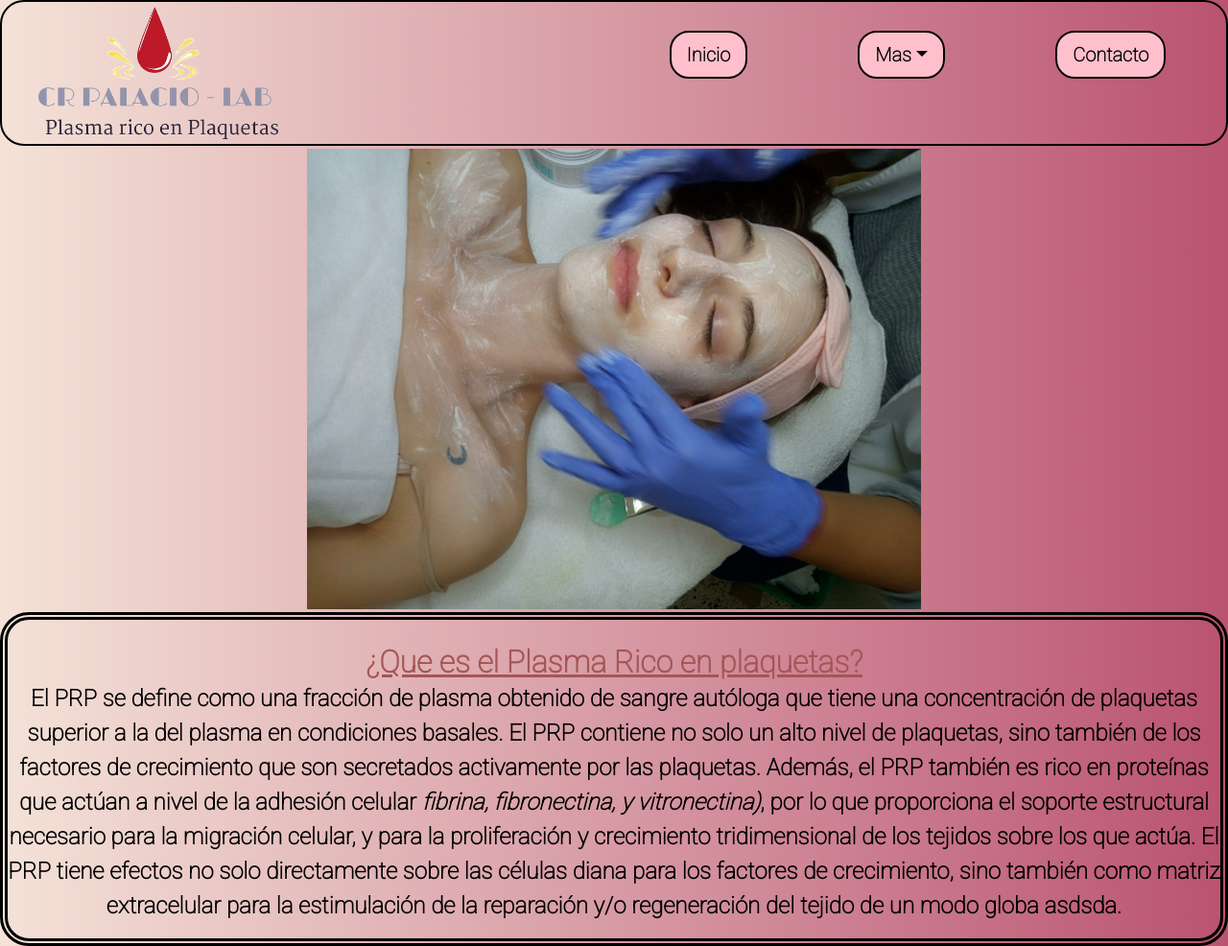
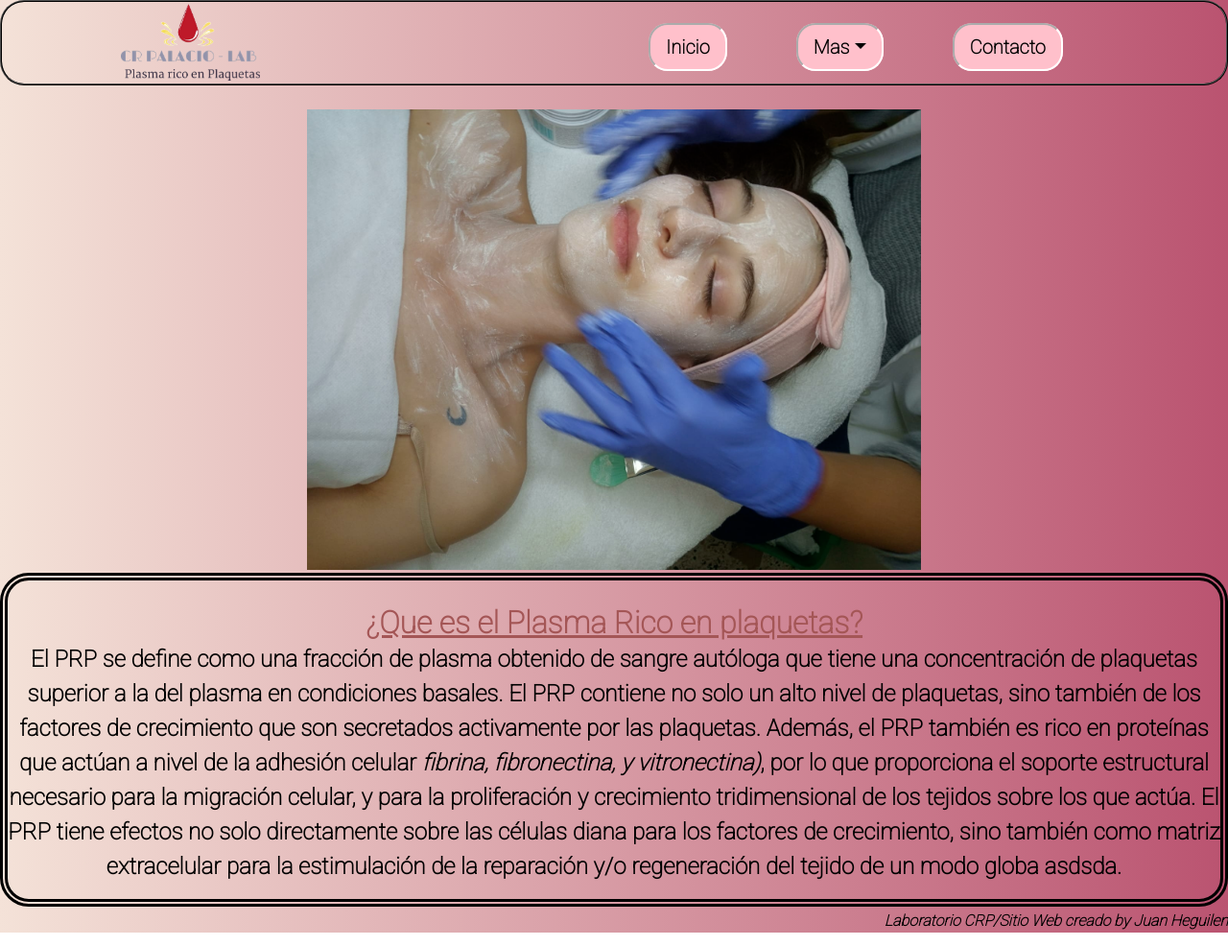
Before and after one commit to Cinqsauvages/ProyectoFinal, a website: page index.html in a window 1280 px wide. Shown: the top 986 px of the page at 96% size. Drawn offline with nearby package versions, Linux system fonts and the light colour scheme.

Commit message:
nuevoDiseñoHead

```diff
--- a/index.html
+++ b/index.html
@@ -22,26 +22,26 @@
     <header class="head">
          <!-- imagen del menu -->
         <div class="foto">
-            <label for=""><a href=""><img src="imagenes/LOGO.png" class="ban"></a></label>
+            <label for=""><a href=""><img src="imagenes/LOGO.png" class="ban animate__animated animate__lightSpeedInRight"></a></label>
         </div>
 
 
         <!-- menu -->
         <nav class="nave">
             <ul class="ul">
-                <li class="botonNave">
+                <li class="botonNave ">
                     <a class="nav-link deco" aria-current="page" href="index.html">Inicio</a>
                 </li>
-                <li class="dropdown botonNave">
+                <li class="dropdown botonNave ">
                     <a class="nav-link dropdown-toggle deco" data-bs-toggle="dropdown" href="#" role="button"
                         aria-expanded="false">Mas</a>
-                    <ul class="dropdown-menu">
+                    <ul class="dropdown-menu botonNave">
                         <li><a class="dropdown-item" href="paginas/estudios.html">Tratamientos</a></li>
                         <li><a class="dropdown-item deco" href="paginas/quienes-somos.html">¿Quienes Somos?</a></li>
                         <li><a class="dropdown-item deco" href="paginas/indicaciones.html">Indicaciones</a></li>
                     </ul>
                 </li>
-                <li class="botonNave">
+                <li class="botonNave ">
                     <a class="nav-link deco" href="paginas/contacto.html">Contacto</a>
                 </li>
             </ul>
--- a/scss/_header.scss
+++ b/scss/_header.scss
@@ -3,52 +3,64 @@
 
 body {
     .head {
-        padding: 5px;
+        padding: 8px;
         grid-area: cabeza;
         display: flex;
         align-items: center;
-        min-height: 100%;
+        min-height: 50%;
+        max-height: 80%;
         min-width: 100%;
-        border: 2px solid black;
+        border: 2px ridge black;
         border-radius: 25px;
 
         .foto {
             justify-items: start;
-            padding-right: 25%;
+            padding-right: 20%;
             min-width: 50%;
-            min-height: 100%;
+            min-height: 70%;
+
             .ban {
-                max-width: 250px;
-                max-height: 250px;
+                max-width: 150px;
+                max-height: 80px;
             }
         }
 
-        .nave{
+        .nave {
             min-width: 50%;
             min-height: 100%;
+            padding-right: 10%;
 
             .ul {
                 padding: 0;
                 margin-top: 25px;
                 display: flex;
                 flex-direction: row;
-                justify-content:space-around;
+                justify-content: space-around;
+
                 .botonNave {
                     text-decoration: none;
                     list-style: none;
                     font-size: 20px;
-                    background-color:pink;
+                    background-color: pink;
                     border-radius: 20px;
-                    a{
+                    /*efecto agrandar*/
+                    a {
                         color: black;
-                        border: map-get($map, $key:borde );
+                        border: 2px white inset;
                         border-radius: 20px;
                         font-weight: bold;
                     }
                 }
 
+                .botonNave:hover {
+                    a{
+                        color:white;
+                        border: 2px pink outset;
+                    }
+                }
+
             }
+        }
 
-        }
     }
 }
```
Also changed, not shown: css/style.css.
